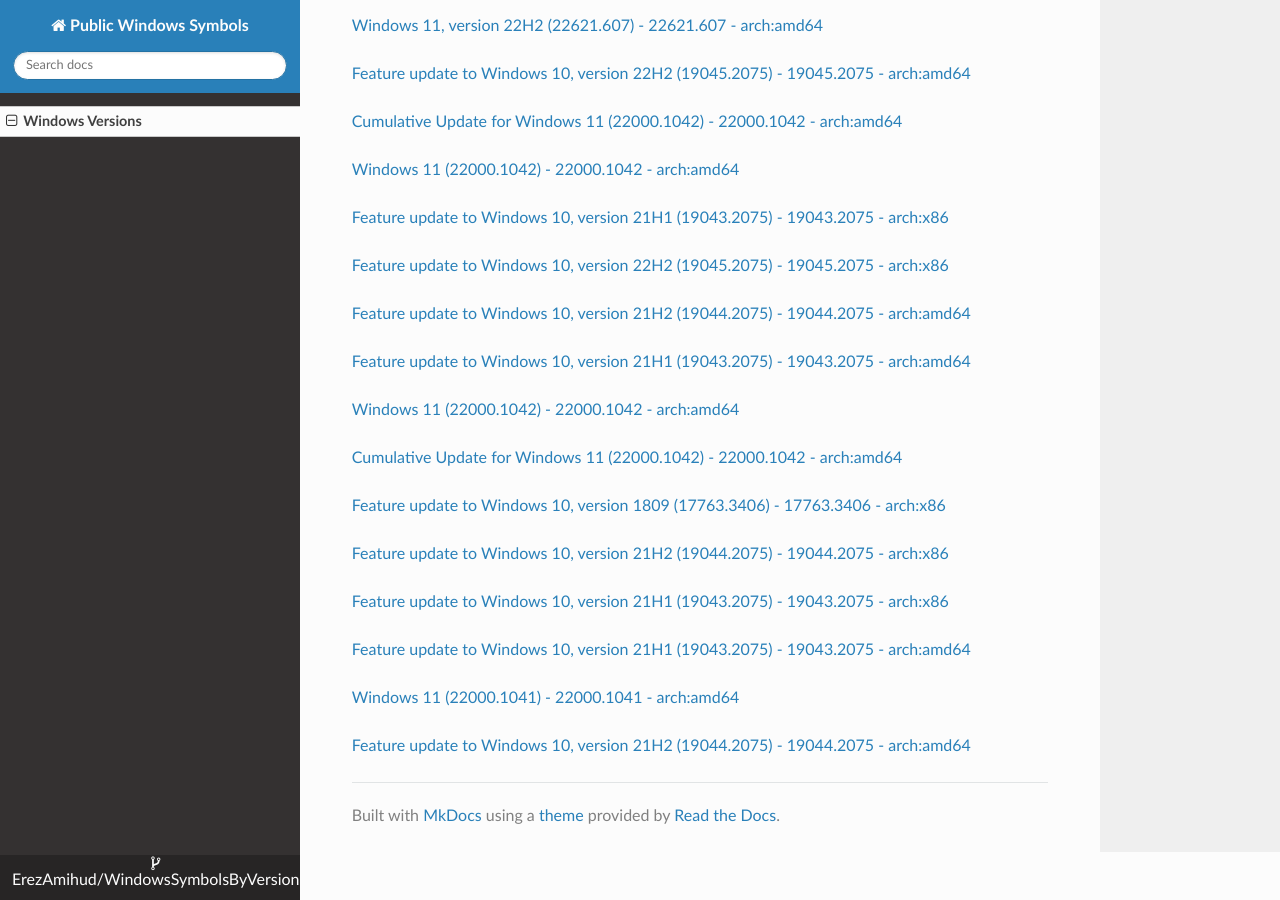
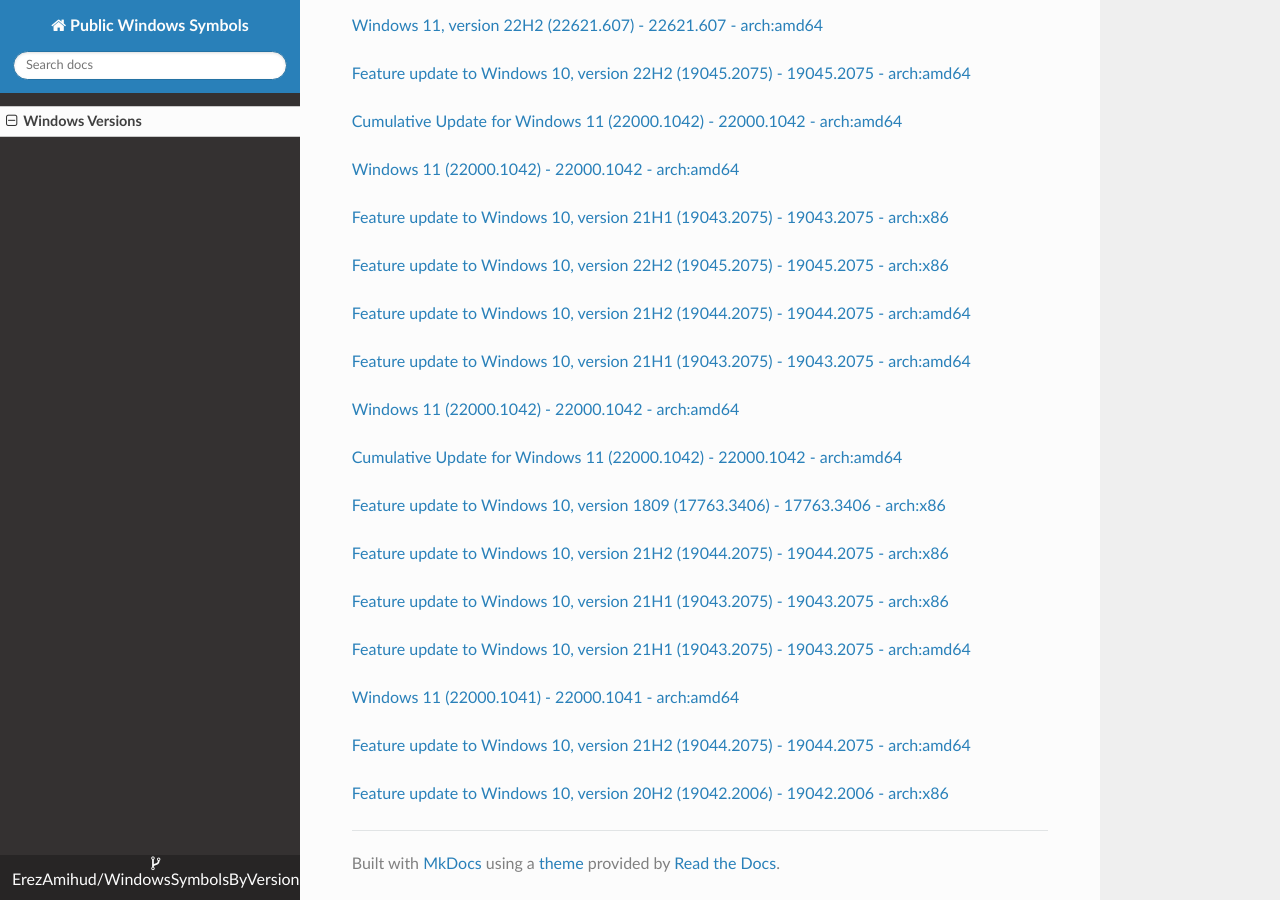
Before and after one commit to ErezAmihud/WindowsSymbolsByVersion, an MkDocs documentation site: the page built from docs/index.md, in a window 1280 px wide and 900 px high, scrolled down 52037 px. Built offline with MkDocs 1.6.1, drawn with Linux system fonts in a browser that asks for light colours; nearby versions of some CDN libraries.

Commit message:
Automated commit, add manifest for a2659b42-5aa4-45d7-87b7-8d3554c851c8

```diff
--- a/docs/index.md
+++ b/docs/index.md
@@ -3076,3 +3076,6 @@
 
 
 [Feature update to Windows 10, version 21H2 (19044.2075) - 19044.2075 - arch:amd64](https://github.com/ErezAmihud/WindowsSymbolsByVersion/blob/main/manifests/a8eaeb9e-6de2-454c-8022-5b3fb5c8fce8.manifest)
+
+
+[Feature update to Windows 10, version 20H2 (19042.2006) - 19042.2006 - arch:x86](https://github.com/ErezAmihud/WindowsSymbolsByVersion/blob/main/manifests/a2659b42-5aa4-45d7-87b7-8d3554c851c8.manifest)
```
Also changed, not shown: process_builds.json (+1 -1 lines), 1 other file.
